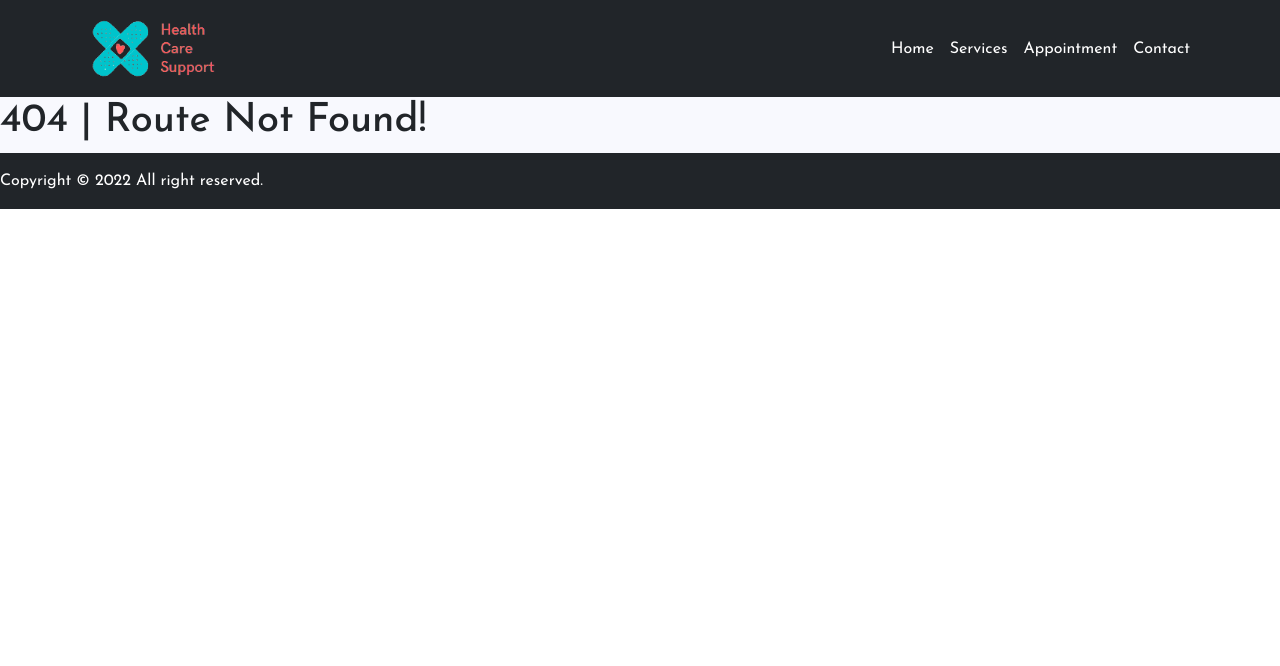
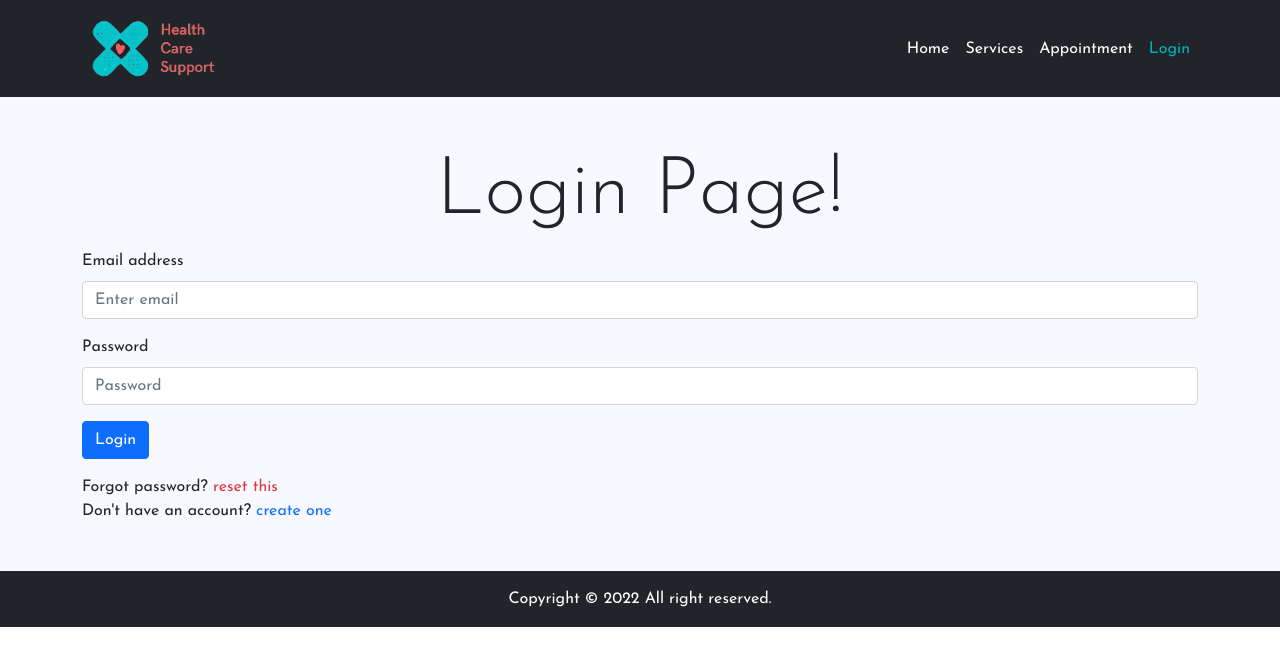
Before and after one commit to devhasibulislam/health-care-support, a React (Create React App) app: page /Login in a window 1280 px wide. Before the commit this address had no page. Shown: the top 666 px of the page. Built offline with nearby package versions, Linux system fonts and the light colour scheme.

Commit message:
firebase setting done

```diff
--- a/package.json
+++ b/package.json
@@ -7,6 +7,7 @@
     "@testing-library/react": "^12.1.5",
     "@testing-library/user-event": "^13.5.0",
     "bootstrap": "^5.1.3",
+    "firebase": "^9.6.10",
     "react": "^18.0.0",
     "react-bootstrap": "^2.2.3",
     "react-dom": "^18.0.0",
--- a/public/index.html
+++ b/public/index.html
@@ -22,6 +22,13 @@
     -->
   <title>Health Care Support</title>
   <link rel="shortcut icon" href="favicon.ico" type="image/x-icon">
+  <style>
+    *{
+      margin: 0;
+      padding: 0;
+      box-sizing: border-box;
+    }
+  </style>
 </head>
 
 <body>
--- a/src/App.js
+++ b/src/App.js
@@ -1,7 +1,7 @@
 import { Route, Routes } from 'react-router-dom';
 import './App.css';
 import Appointment from './routes/Appointment/Appointment';
-import Contact from './routes/Contact/Contact';
+import Login from './routes/Login/Login';
 import Home from './routes/Home/Home';
 import NotFound from './routes/NotFound/NotFound';
 import Services from './routes/Services/Services';
@@ -17,7 +17,7 @@ function App() {
         <Route path='/home' element={<Home></Home>}></Route>
         <Route path='/services' element={<Services></Services>}></Route>
         <Route path='/appointment' element={<Appointment></Appointment>}></Route>
-        <Route path='/contact' element={<Contact></Contact>}></Route>
+        <Route path='/Login' element={<Login></Login>}></Route>
         <Route path='*' element={<NotFound></NotFound>}></Route>
       </Routes>
       <Footer></Footer>
--- a/src/routes/Contact/Contact.js
+++ /dev/null
@@ -1,11 +0,0 @@
-import React from 'react';
-
-const Contact = () => {
-    return (
-        <div>
-            <h2>This is Contact component</h2>
-        </div>
-    );
-};
-
-export default Contact;
--- a/src/routes/Home/Home.js
+++ b/src/routes/Home/Home.js
@@ -54,14 +54,14 @@ const Home = () => {
                 <section className='mt-5'>
                     <h2 className='d-inline-block border-bottom border-3 border-primary mb-4'>What Our Customer Say About Us</h2>
                     <div className='row g-5'>
-                        <div className="col-lg-6 p-3">
+                        <div className="col-lg-6 p-3" style={{ boxShadow: 'border-box' }}>
                             <p>
                                 Health Care Support were all very friendly and helpful. I especially loved how Drs really took his time to explain my conditions with me as well as my treatment options. I had a great visit and the doctor's demeanor has really put me at ease so I highly recommend this clinic.
                             </p>
                             <h4 className='text-primary mb-0'>Sadia Dhira</h4>
                             <h5 className='text-muted'><small>Designer</small></h5>
                         </div>
-                        <div className="col p-3 bg-white shadow">
+                        <div className="col p-3 bg-white shadow" style={{boxShadow: 'border-box'}}>
                             <p>
                                 From his excellent treatment, curiosity, investigative mind and ability to connect, you know where you stand immediately and what next steps look like. Attention doctors if you want a masterclass in watching a doctor bring medical knowledge and build rapport so that message is heard by patient.
                             </p>
--- /dev/null
+++ b/src/routes/Login/Login.js
@@ -0,0 +1,28 @@
+import React from 'react';
+import { Button, Form } from 'react-bootstrap';
+
+const Login = () => {
+    return (
+        <div className='my-5 container mx-auto'>
+            <h2 className='text-center display-1'>Login Page!</h2>
+            <Form>
+                <Form.Group className="mb-3" controlId="formBasicEmail">
+                    <Form.Label>Email address</Form.Label>
+                    <Form.Control type="email" placeholder="Enter email" />
+                </Form.Group>
+
+                <Form.Group className="mb-3" controlId="formBasicPassword">
+                    <Form.Label>Password</Form.Label>
+                    <Form.Control type="password" placeholder="Password" />
+                </Form.Group>
+                <Button variant="primary" type="submit">
+                    Login
+                </Button>
+            </Form>
+            <p className='mt-3 mb-0'>Forgot password? <span className='text-danger' role="button">reset this</span></p>
+            <p className=''>Don't have an account? <span className='text-primary' role="button">create one</span></p>
+        </div>
+    );
+};
+
+export default Login;
--- a/src/shared/Footer/Footer.js
+++ b/src/shared/Footer/Footer.js
@@ -5,7 +5,7 @@ const Footer = () => {
     const year = today.getFullYear();
     return (
         <div className='bg-dark text-white py-3'>
-            <p className='m-0'>Copyright © {year} All right reserved.</p>
+            <p className='m-0 text-center'>Copyright © {year} All right reserved.</p>
         </div>
     );
 };
--- a/src/shared/Header/Header.js
+++ b/src/shared/Header/Header.js
@@ -16,7 +16,7 @@ const Header = () => {
                             <Nav.Link as={CustomLink} to="/home">Home</Nav.Link>
                             <Nav.Link as={CustomLink} to="/services">Services</Nav.Link>
                             <Nav.Link as={CustomLink} to="/appointment">Appointment</Nav.Link>
-                            <Nav.Link as={CustomLink} to="/contact">Contact</Nav.Link>
+                            <Nav.Link as={CustomLink} to="/Login">Login</Nav.Link>
                         </Nav>
                     </Navbar.Collapse>
                 </Container>
```
Also changed, not shown: src/firebase.init.js (added, +21 -0 lines), 1 other file (tests, documents, lock files or other folders).
